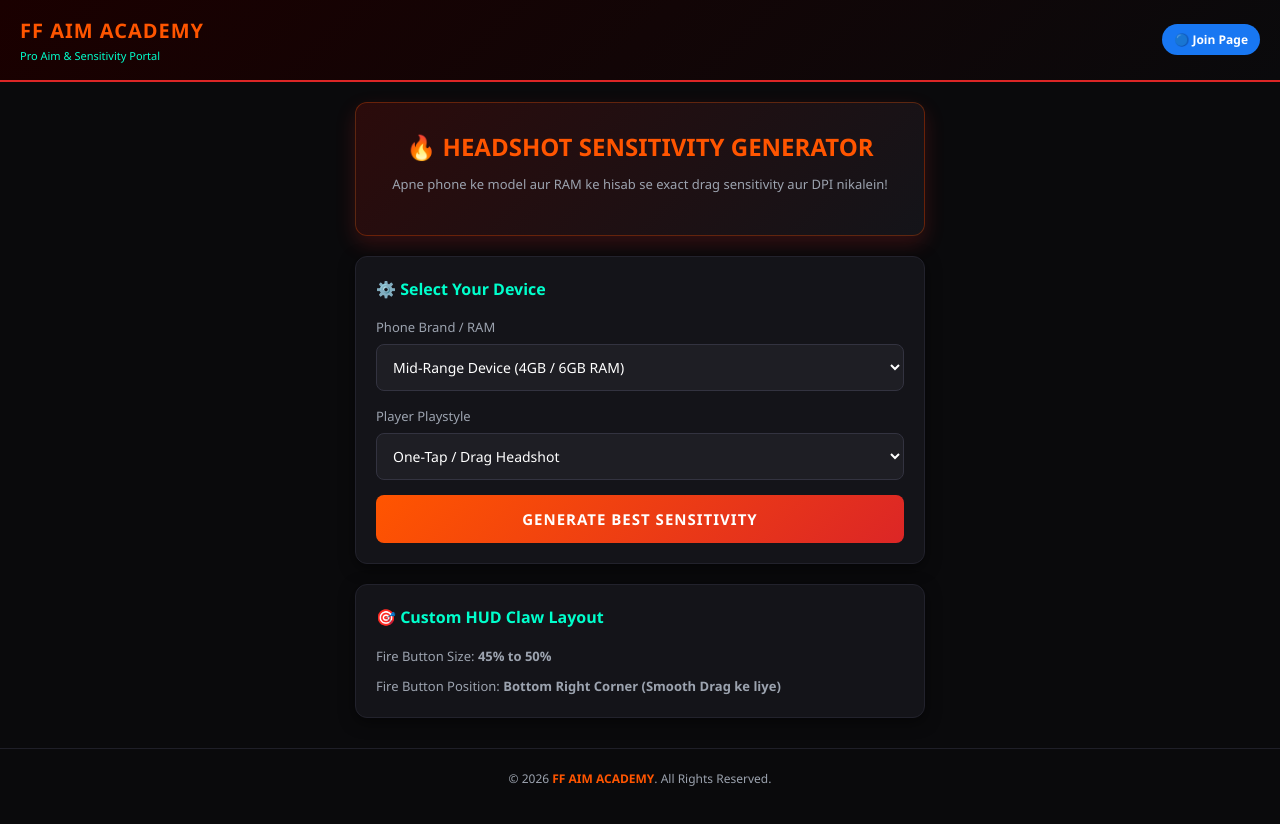
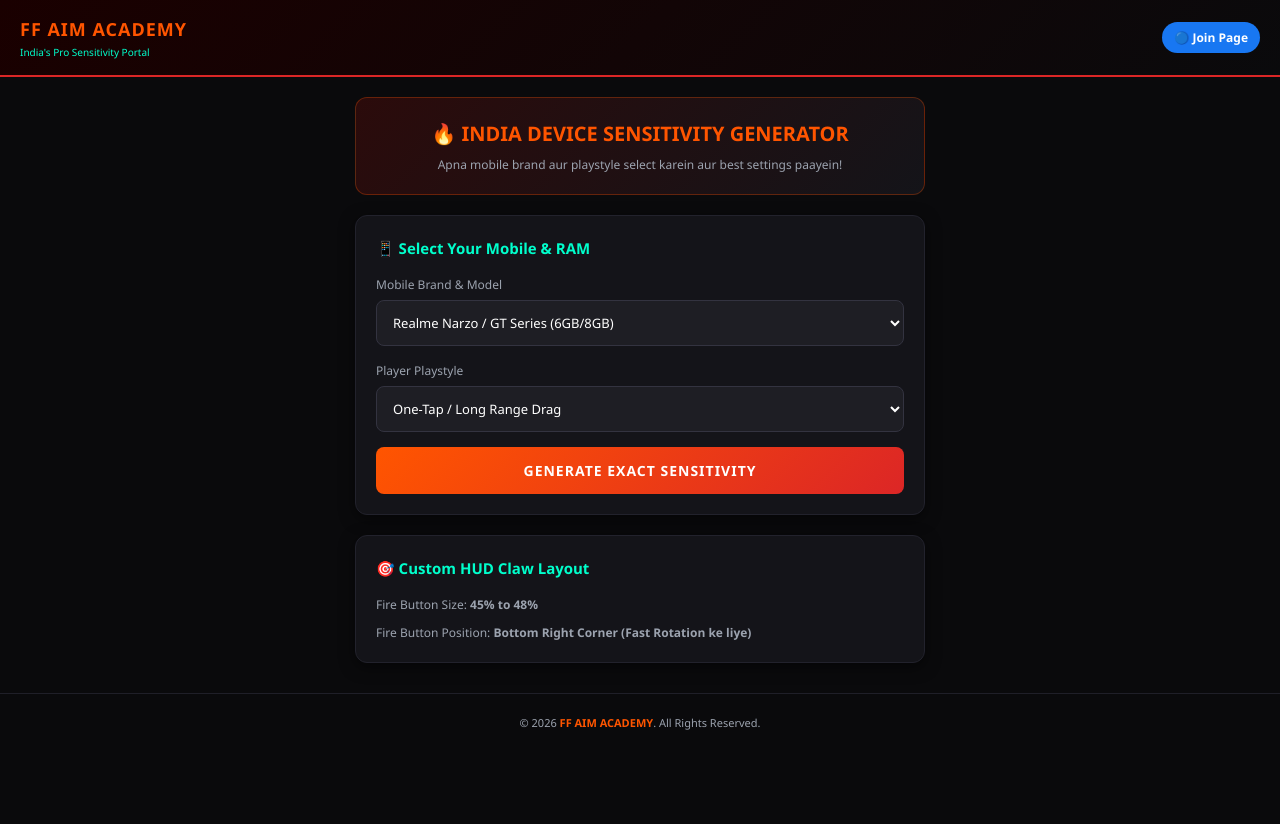
Before and after one commit to mdarbajrahaman-maker/ff-aim-academy, a plain HTML site: page index.html in a window 1280 px wide. After the commit the page ends 801 px from the top, so only its background shows below. Drawn offline with Linux system fonts and the light colour scheme.

Commit message:
Refactor index.html for improved UI and functionality
Updated title and text content for clarity. Adjusted various font sizes and paddings for improved layout. Enhanced sensitivity generation logic for specific devices.

```diff
--- a/index.html
+++ b/index.html
@@ -3,7 +3,7 @@
 <head>
     <meta charset="UTF-8">
     <meta name="viewport" content="width=device-width, initial-scale=1.0">
-    <title>FF AIM ACADEMY - Official Aim & Sensitivity Portal</title>
+    <title>FF AIM ACADEMY - Pro Sensitivity & DPI Generator</title>
     <style>
         :root {
             --primary: #ff5500;
@@ -29,7 +29,6 @@
             padding-bottom: 50px;
         }
 
-        /* Header */
         header {
             background: linear-gradient(135deg, #1a0000 0%, #0a0a0c 100%);
             border-bottom: 2px solid var(--secondary);
@@ -43,7 +42,7 @@
         }
 
         .logo-area h1 {
-            font-size: 20px;
+            font-size: 18px;
             font-weight: 900;
             color: var(--primary);
             letter-spacing: 1px;
@@ -51,7 +50,7 @@
         }
 
         .logo-area span {
-            font-size: 11px;
+            font-size: 10px;
             color: var(--accent);
             display: block;
         }
@@ -69,37 +68,32 @@
             gap: 5px;
         }
 
-        /* Container */
         .container {
             max-width: 600px;
             margin: 20px auto;
             padding: 0 15px;
         }
 
-        /* Hero Banner */
         .hero {
             background: linear-gradient(135deg, #2b0b0b, #141419);
             border: 1px solid rgba(255, 85, 0, 0.3);
             border-radius: 12px;
-            padding: 25px 20px;
+            padding: 20px;
             text-align: center;
             margin-bottom: 20px;
-            box-shadow: 0 8px 20px rgba(220, 38, 38, 0.2);
         }
 
         .hero h2 {
-            font-size: 24px;
+            font-size: 20px;
             color: var(--primary);
-            margin-bottom: 8px;
+            margin-bottom: 5px;
         }
 
         .hero p {
-            font-size: 13px;
+            font-size: 12px;
             color: var(--text-muted);
-            margin-bottom: 15px;
         }
 
-        /* Card Box */
         .card {
             background-color: var(--card-bg);
             border: 1px solid #22222c;
@@ -110,42 +104,37 @@
         }
 
         .card h3 {
-            font-size: 16px;
+            font-size: 15px;
             color: var(--accent);
             margin-bottom: 15px;
-            display: flex;
-            align-items: center;
-            gap: 8px;
         }
 
-        /* Form Controls */
         .form-group {
             margin-bottom: 15px;
         }
 
         label {
             display: block;
-            font-size: 13px;
+            font-size: 12px;
             color: var(--text-muted);
             margin-bottom: 6px;
         }
 
-        select, input {
+        select {
             width: 100%;
             padding: 12px;
             background: #1e1e24;
             border: 1px solid #333340;
             color: white;
             border-radius: 8px;
-            font-size: 14px;
+            font-size: 13px;
             outline: none;
         }
 
-        select:focus, input:focus {
+        select:focus {
             border-color: var(--primary);
         }
 
-        /* Generate Button */
         .gen-btn {
             width: 100%;
             background: linear-gradient(135deg, var(--primary), var(--secondary));
@@ -153,19 +142,13 @@
             padding: 14px;
             border: none;
             border-radius: 8px;
-            font-size: 15px;
+            font-size: 14px;
             font-weight: bold;
             cursor: pointer;
             text-transform: uppercase;
             letter-spacing: 1px;
-            transition: 0.2s;
         }
 
-        .gen-btn:active {
-            transform: scale(0.98);
-        }
-
-        /* Result Box */
         .result-box {
             display: none;
             margin-top: 15px;
@@ -178,9 +161,10 @@
         .result-item {
             display: flex;
             justify-content: space-between;
-            padding: 6px 0;
+            align-items: center;
+            padding: 8px 0;
             border-bottom: 1px solid rgba(255,255,255,0.05);
-            font-size: 14px;
+            font-size: 13px;
         }
 
         .result-item:last-child {
@@ -193,16 +177,15 @@
             border: none;
             padding: 4px 10px;
             border-radius: 4px;
-            font-size: 12px;
+            font-size: 11px;
             cursor: pointer;
         }
 
-        /* Footer */
         footer {
             text-align: center;
             padding: 20px;
             color: var(--text-muted);
-            font-size: 12px;
+            font-size: 11px;
             border-top: 1px solid #1f1f28;
             margin-top: 30px;
         }
@@ -218,7 +201,7 @@
     <header>
         <div class="logo-area">
             <h1>FF AIM ACADEMY</h1>
-            <span>Pro Aim & Sensitivity Portal</span>
+            <span>India's Pro Sensitivity Portal</span>
         </div>
         <a href="https://facebook.com" target="_blank" class="fb-btn">🔵 Join Page</a>
     </header>
@@ -226,48 +209,69 @@
     <div class="container">
 
         <div class="hero">
-            <h2>🔥 HEADSHOT SENSITIVITY GENERATOR</h2>
-            <p>Apne phone ke model aur RAM ke hisab se exact drag sensitivity aur DPI nikalein!</p>
+            <h2>🔥 INDIA DEVICE SENSITIVITY GENERATOR</h2>
+            <p>Apna mobile brand aur playstyle select karein aur best settings paayein!</p>
         </div>
 
         <div class="card">
-            <h3>⚙️ Select Your Device</h3>
+            <h3>📱 Select Your Mobile & RAM</h3>
 
             <div class="form-group">
-                <label>Phone Brand / RAM</label>
+                <label>Mobile Brand & Model</label>
                 <select id="deviceSelect">
-                    <option value="2gb">Low-End Device (2GB / 3GB RAM)</option>
-                    <option value="4gb" selected>Mid-Range Device (4GB / 6GB RAM)</option>
-                    <option value="8gb">High-End Device (8GB / 12GB RAM)</option>
-                    <option value="iphone">iPhone / iOS Device</option>
+                    <optgroup label="Realme">
+                        <option value="realme_high">Realme Narzo / GT Series (6GB/8GB)</option>
+                        <option value="realme_mid">Realme C Series / 9 / 10 / 11 (4GB/6GB)</option>
+                    </optgroup>
+                    <optgroup label="Samsung">
+                        <option value="samsung_m">Samsung Galaxy M34 / M54 / F54 (6GB/8GB)</option>
+                        <option value="samsung_a">Samsung Galaxy A14 / A34 / A54</option>
+                    </optgroup>
+                    <optgroup label="Redmi / Poco">
+                        <option value="poco_x">Poco X5 / X6 / F5 Pro</option>
+                        <option value="redmi_note">Redmi Note 12 / 13 Pro (6GB/8GB)</option>
+                        <option value="redmi_budget">Redmi 12 / A2 (Low-End 4GB)</option>
+                    </optgroup>
+                    <optgroup label="Vivo / Oppo">
+                        <option value="vivo_v">Vivo V29 / V30 / T2 Pro</option>
+                        <option value="oppo_reno">Oppo Reno 10 / 11 Series</option>
+                    </optgroup>
+                    <optgroup label="OnePlus">
+                        <option value="oneplus_nord">OnePlus Nord CE 3 / 4 / 11R</option>
+                    </optgroup>
+                    <optgroup label="Apple iPhone">
+                        <option value="iphone">iPhone 11, 12, 13, 14, 15 Series</option>
+                    </optgroup>
                 </select>
             </div>
 
             <div class="form-group">
                 <label>Player Playstyle</label>
                 <select id="playstyle">
-                    <option value="drag">One-Tap / Drag Headshot</option>
+                    <option value="drag">One-Tap / Long Range Drag</option>
                     <option value="rush">Close Range Rush Player</option>
-                    <option value="balanced">Balanced (All Rounder)</option>
+                    <option value="balanced">Balanced All-Rounder</option>
                 </select>
             </div>
 
-            <button class="gen-btn" onclick="generateSensitivity()">Generate Best Sensitivity</button>
+            <button class="gen-btn" onclick="generateSensitivity()">Generate Exact Sensitivity</button>
 
             <div class="result-box" id="resultBox">
-                <h4 style="color:var(--primary); margin-bottom:10px; font-size:15px;">✨ Recommended Settings:</h4>
-                <div class="result-item"><span>General:</span> <b><span id="genVal">98</span></b> <button class="copy-single-btn" onclick="copyText('General')">Copy</button></div>
-                <div class="result-item"><span>Red Dot:</span> <b><span id="redVal">95</span></b> <button class="copy-single-btn" onclick="copyText('Red Dot')">Copy</button></div>
-                <div class="result-item"><span>2x Scope:</span> <b><span id="scope2Val">92</span></b> <button class="copy-single-btn" onclick="copyText('2x Scope')">Copy</button></div>
-                <div class="result-item"><span>4x Scope:</span> <b><span id="scope4Val">90</span></b> <button class="copy-single-btn" onclick="copyText('4x Scope')">Copy</button></div>
-                <div class="result-item"><span>DPI Setting:</span> <b><span id="dpiVal">550</span></b> <button class="copy-single-btn" onclick="copyText('DPI')">Copy</button></div>
+                <h4 style="color:var(--primary); margin-bottom:10px; font-size:14px;">✨ Best In-Game Settings (Max 200):</h4>
+                <div class="result-item"><span>General:</span> <b><span id="genVal">195</span></b> <button class="copy-single-btn" onclick="copyText('General')">Copy</button></div>
+                <div class="result-item"><span>Red Dot:</span> <b><span id="redVal">190</span></b> <button class="copy-single-btn" onclick="copyText('Red Dot')">Copy</button></div>
+                <div class="result-item"><span>2x Scope:</span> <b><span id="scope2Val">185</span></b> <button class="copy-single-btn" onclick="copyText('2x Scope')">Copy</button></div>
+                <div class="result-item"><span>4x Scope:</span> <b><span id="scope4Val">180</span></b> <button class="copy-single-btn" onclick="copyText('4x Scope')">Copy</button></div>
+                <div class="result-item"><span>AWA Scope:</span> <b><span id="awaVal">75</span></b> <button class="copy-single-btn" onclick="copyText('AWA Scope')">Copy</button></div>
+                <div class="result-item"><span>Free Look:</span> <b><span id="freeVal">80</span></b> <button class="copy-single-btn" onclick="copyText('Free Look')">Copy</button></div>
+                <div class="result-item" style="border-top: 1px dashed rgba(255,255,255,0.2); margin-top:5px; padding-top:8px;"><span>Recommended DPI:</span> <b style="color:var(--accent);"><span id="dpiVal">550</span></b> <button class="copy-single-btn" onclick="copyText('DPI')">Copy</button></div>
             </div>
         </div>
 
         <div class="card">
             <h3>🎯 Custom HUD Claw Layout</h3>
-            <p style="font-size:13px; color:var(--text-muted); margin-bottom:10px;">Fire Button Size: <b>45% to 50%</b></p>
-            <p style="font-size:13px; color:var(--text-muted);">Fire Button Position: <b>Bottom Right Corner (Smooth Drag ke liye)</b></p>
+            <p style="font-size:12px; color:var(--text-muted); margin-bottom:8px;">Fire Button Size: <b>45% to 48%</b></p>
+            <p style="font-size:12px; color:var(--text-muted);">Fire Button Position: <b>Bottom Right Corner (Fast Rotation ke liye)</b></p>
         </div>
 
     </div>
@@ -279,29 +283,29 @@
     <script>
         function generateSensitivity() {
             const device = document.getElementById('deviceSelect').value;
-            let gen = 95, red = 92, s2 = 88, s4 = 85, dpi = 500;
+            let gen = 190, red = 185, s2 = 180, s4 = 175, awa = 70, free = 75, dpi = 550;
 
-            if(device === '2gb') {
-                gen = 100; red = 98; s2 = 95; s4 = 92; dpi = 600;
-            } else if(device === '4gb') {
-                gen = 98; red = 95; s2 = 90; s4 = 88; dpi = 550;
-            } else if(device === '8gb') {
-                gen = 92; red = 90; s2 = 85; s4 = 82; dpi = 480;
-            } else if(device === 'iphone') {
-                gen = 90; red = 88; s2 = 82; s4 = 80; dpi = 410; // Default iOS
+            if(device.includes('redmi_budget') || device.includes('samsung_m')) {
+                gen = 198; red = 195; s2 = 190; s4 = 185; dpi = 600;
+            } else if(device.includes('iphone')) {
+                gen = 180; red = 175; s2 = 170; s4 = 165; dpi = 410;
+            } else if(device.includes('realme_high') || device.includes('poco_x')) {
+                gen = 192; red = 188; s2 = 182; s4 = 178; dpi = 540;
             }
 
             document.getElementById('genVal').innerText = gen;
             document.getElementById('redVal').innerText = red;
             document.getElementById('scope2Val').innerText = s2;
             document.getElementById('scope4Val').innerText = s4;
+            document.getElementById('awaVal').innerText = awa;
+            document.getElementById('freeVal').innerText = free;
             document.getElementById('dpiVal').innerText = dpi;
 
             document.getElementById('resultBox').style.display = 'block';
         }
 
         function copyText(type) {
-            alert(type + " sensitivity copied successfully!");
+            alert(type + " setting copied successfully!");
         }
     </script>
 </body>
```
